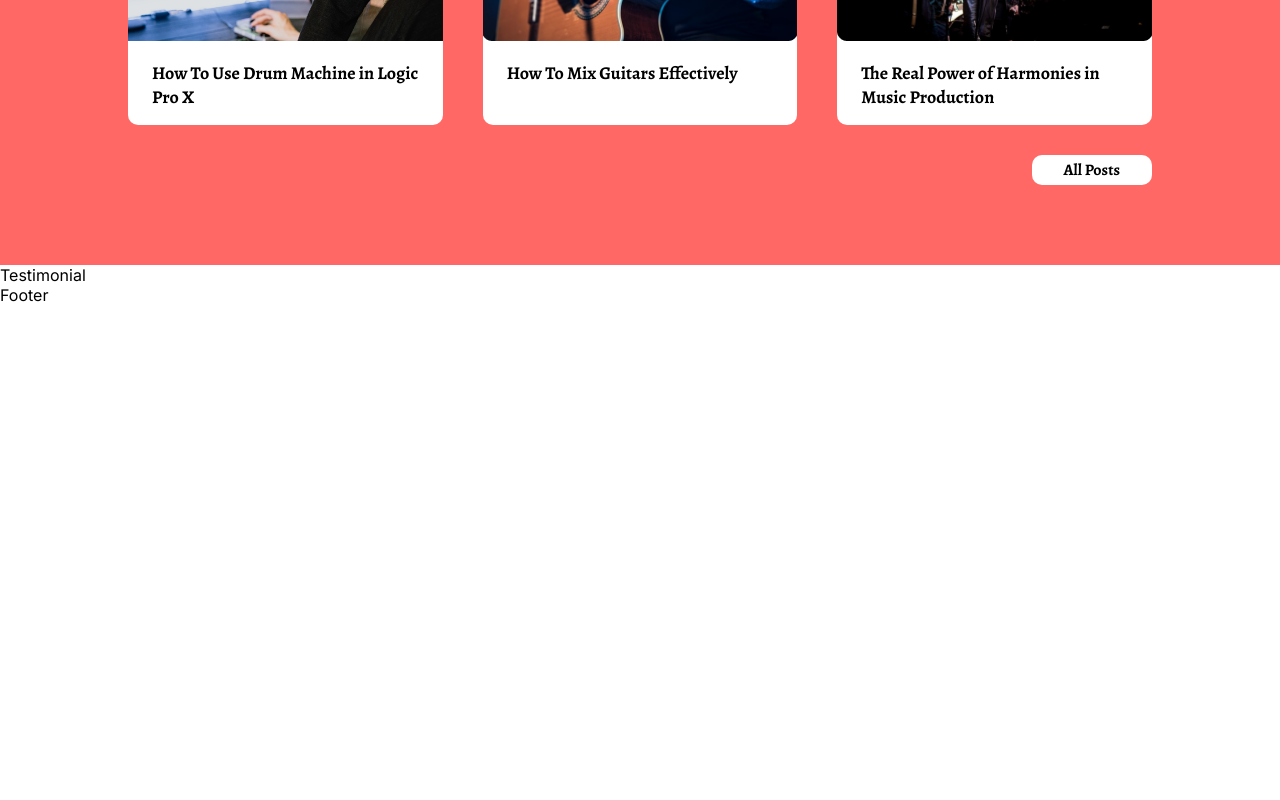
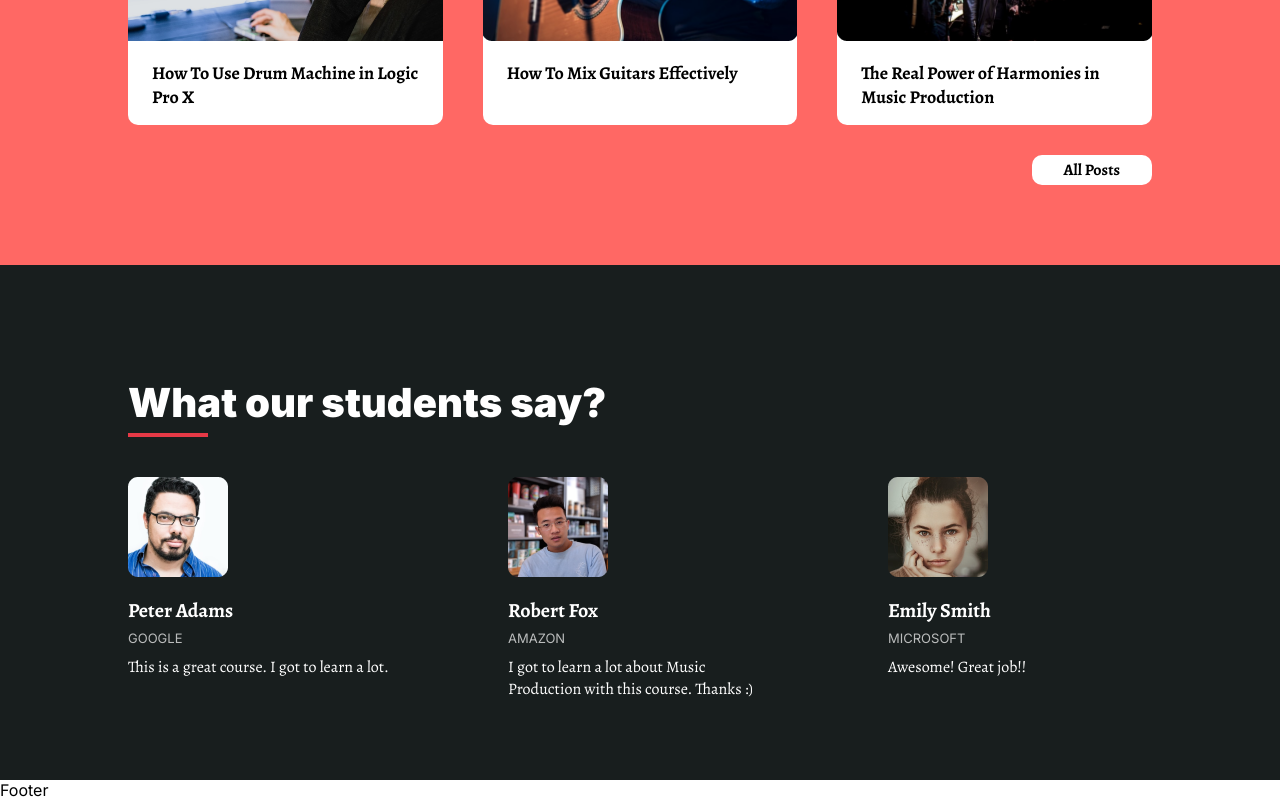
Before and after one commit to NCDinesh/Figma-React, a React (Vite) app: page / in a window 1280 px wide. Shown: the part 2133-2933 px from the top of the page. Before the commit the page ends 2438 px from the top, so only its background shows below. Built offline with nearby package versions, Linux system fonts and the light colour scheme.

Commit message:
Testimonial section

```diff
--- a/src/components/Testimonials/Testimonials.css
+++ b/src/components/Testimonials/Testimonials.css
@@ -0,0 +1,38 @@
+#testimonials .content-container{
+  margin-top: 50px;
+  /* width: 264px; */
+  justify-content: space-between;
+
+}
+
+#testimonials .testimonial{
+width: 264px;
+
+}
+
+#testimonials .reviewer-details {
+  display: flex;
+  flex-direction: column;
+}
+
+#testimonials .reviewer-details .name{
+  font-size: 20px;
+  font-family: "Alegreya",sans-serif;
+  font-weight: bold;
+  margin-top: 16px;
+}
+
+#testimonials .reviewer-details .review{
+  font-size: 16px;
+  font-family: "Alegreya",sans-serif;
+  font-weight: 400;
+  margin-top: 4px;
+
+}
+
+#testimonials .reviewer-details .company-name{
+  font-size: 13px;
+  text-transform: uppercase;
+  padding: 6px 0;
+  opacity: 0.7;
+}
--- a/src/components/Testimonials/Testimonials.jsx
+++ b/src/components/Testimonials/Testimonials.jsx
@@ -1,8 +1,49 @@
 import React from "react";
 import "./Testimonials.css";
+import { student1, student2, student3 } from "../../assets";
 
 const Testimonials = () => {
-  return <div>Testimonial</div>;
+  return (
+    <section id="testimonials" className="dark-gray">
+      <div className="wrapper">
+        <h2> What our students say?</h2>
+
+        <div className="content-container">
+          <div className="testimonial">
+            <img src={student1} alt="" />
+            <div className="reviewer-details">
+              <div className="name">Peter Adams</div>
+              <div className="company-name">Google</div>
+              <div className="review">
+                This is a great course. I got to learn a lot.
+              </div>
+            </div>
+          </div>
+
+          <div className="testimonial">
+            <img src={student2} alt="" />
+            <div className="reviewer-details">
+              <div className="name">Robert Fox</div>
+              <div className="company-name">Amazon</div>
+              <div className="review">
+                I got to learn a lot about Music Production with this course.
+                Thanks :)
+              </div>
+            </div>
+          </div>
+
+          <div className="testimonial">
+            <img src={student3} alt="" />
+            <div className="reviewer-details">
+              <div className="name">Emily Smith</div>
+              <div className="company-name">Microsoft</div>
+              <div className="review">Awesome! Great job!!</div>
+            </div>
+          </div>
+        </div>
+      </div>
+    </section>
+  );
 };
 
 export default Testimonials;
```
